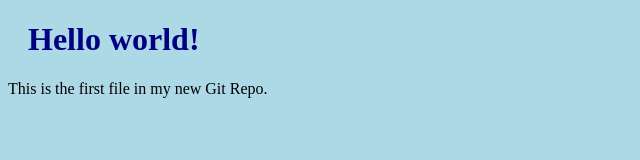
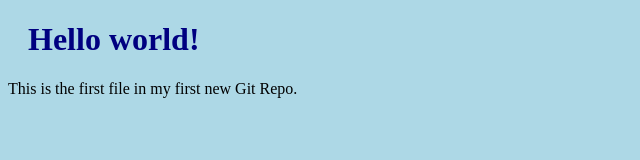
Before and after one commit to sacheenk/hello-world, a plain HTML site: page index.html in a window 1280 px wide. Shown: the full height of the page, 0-640 px from the left. Drawn offline with Linux system fonts and the light colour scheme.

Commit message:
index.html updated with First word

```diff
--- a/index.html
+++ b/index.html
@@ -7,7 +7,7 @@
 <body>
 
 <h1>Hello world!</h1>
-<p>This is the first file in my new Git Repo.</p>
+<p>This is the first file in my first new Git Repo.</p>
 
 </body>
 </html>
```
